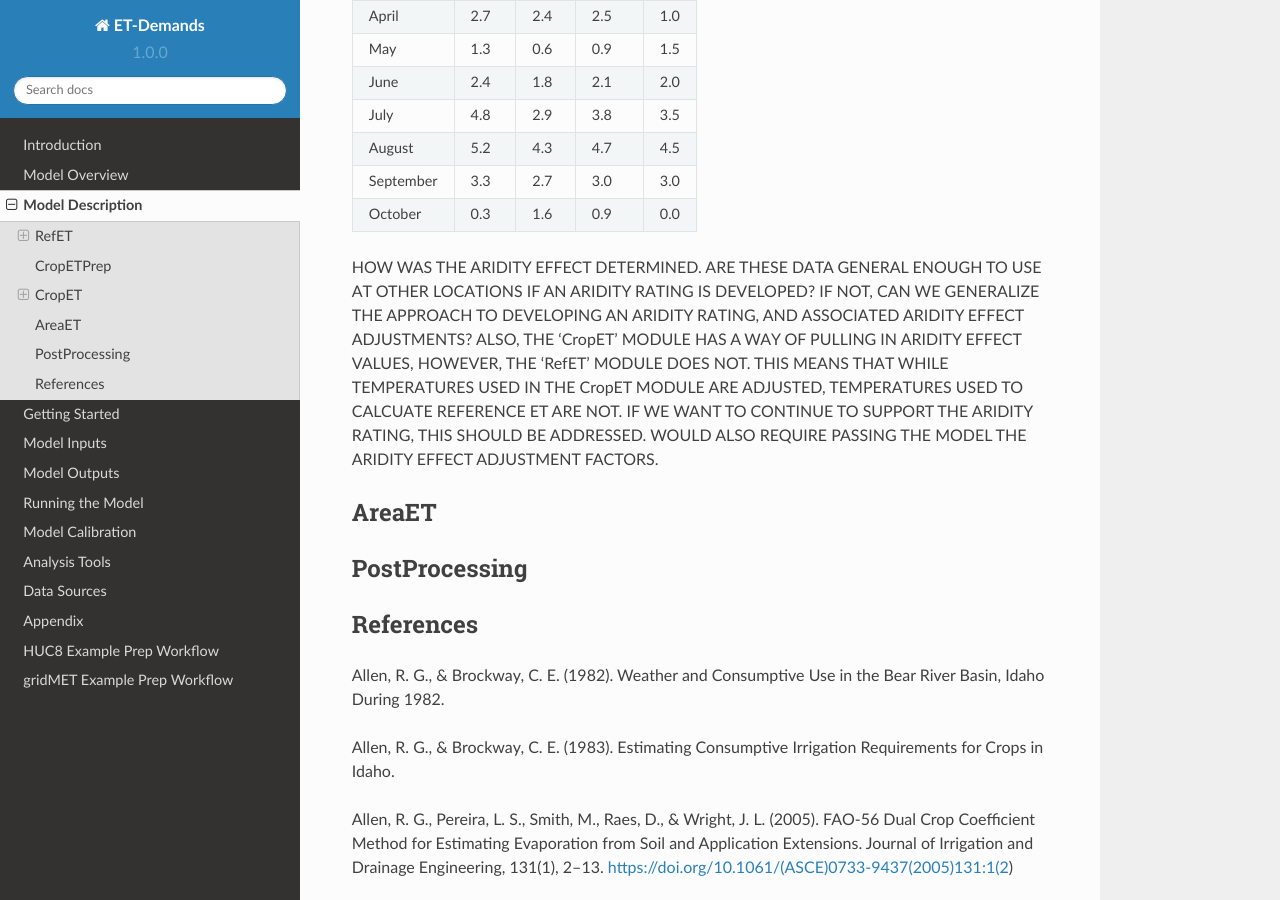
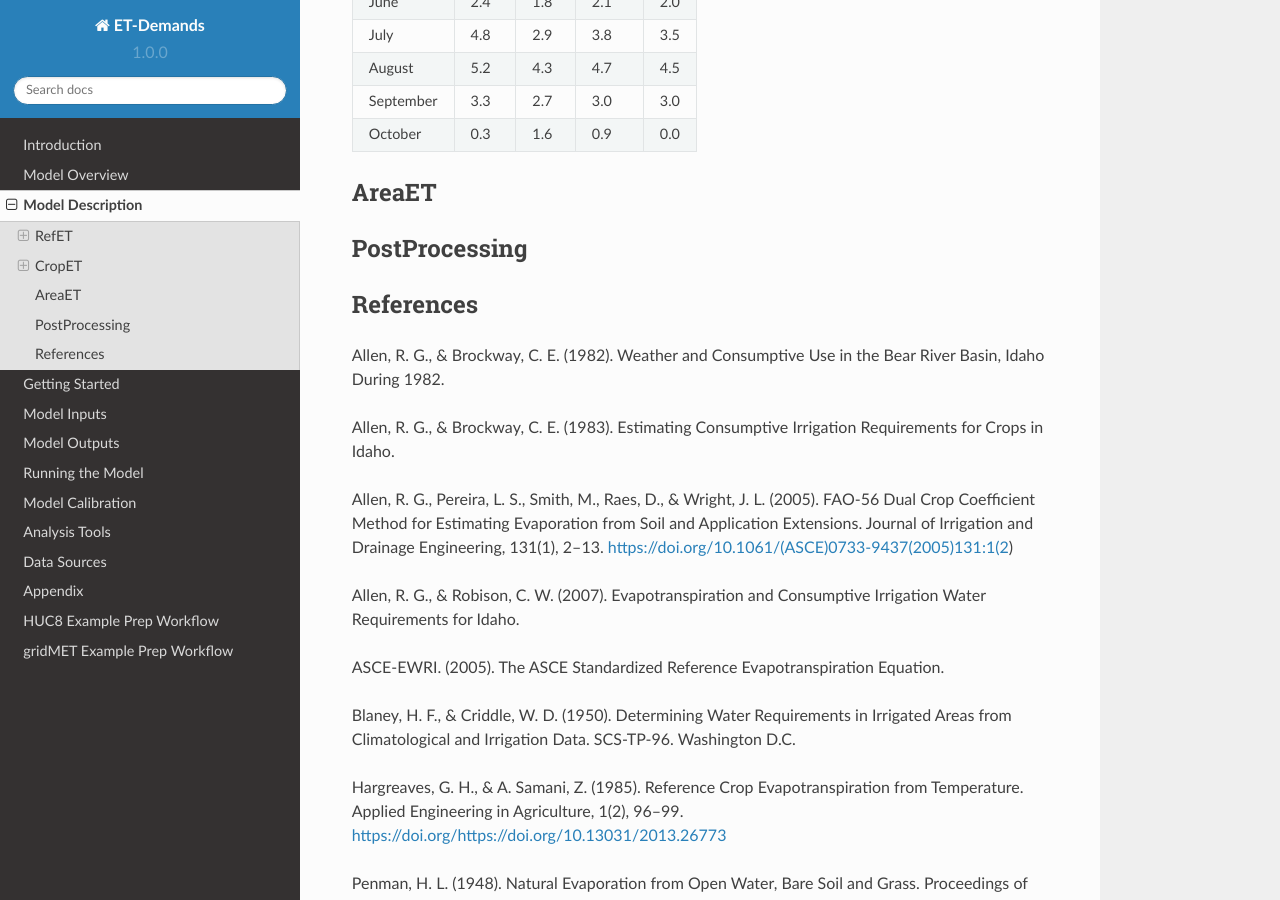
Before and after one commit to DOI-BOR/et-demands, a Sphinx documentation site: the page built from docs/model_description.rst, in a window 1280 px wide and 900 px high, scrolled down 18943 px. Built offline with Sphinx 7.4.7 and the Read the Docs theme 2.0.0, drawn with Linux system fonts in a browser that asks for light colours; some of the changed text lies outside the part shown.

Commit message:
model description .rst formatting and clean-up
-correct hyperlink
-removed prep section
-removed comments on aridity rating (additional description to be added later)

```diff
--- a/docs/model_description.rst
+++ b/docs/model_description.rst
@@ -909,20 +909,17 @@
 Priestley-Taylor
 """"""""""""""""
 
-`(Priestley and Taylor, 1972) <https://doi.org/10.1175/1520-0493(1972)100//<0081:OTAOSH//>2.3.CO;2>`_ .
+`(Priestley and Taylor, 1972) <https://journals.ametsoc.org/mwr/article/100/2/81/60530>`_ .
 
 Blaney-Criddle
 """"""""""""""
-[THIS CURRENTLY ISN'T SUPPORTED]
+[CURRENTLY NOT SUPPORTED]
 
 `(Blaney and Criddle, 1950) <https://archive.org/details/determiningwater96blan>`_.
 
 .. _model-description-cropet:
 
 .. _model-description-cropet:
-
-CropETPrep
-----------
 
 CropET
 ------
@@ -998,14 +995,6 @@
 | October     | 0.3           | 1.6           | 0.9           | 0.0         |
 +-------------+---------------+---------------+---------------+-------------+
 
-HOW WAS THE ARIDITY EFFECT DETERMINED. ARE THESE DATA GENERAL ENOUGH TO USE
-AT OTHER LOCATIONS IF AN ARIDITY RATING IS DEVELOPED? IF NOT, CAN WE GENERALIZE
-THE APPROACH TO DEVELOPING AN ARIDITY RATING, AND ASSOCIATED ARIDITY EFFECT ADJUSTMENTS?
-ALSO, THE 'CropET' MODULE HAS A WAY OF PULLING IN ARIDITY EFFECT VALUES, HOWEVER,
-THE 'RefET' MODULE DOES NOT. THIS MEANS THAT WHILE TEMPERATURES USED IN THE
-CropET MODULE ARE ADJUSTED, TEMPERATURES USED TO CALCUATE REFERENCE ET ARE NOT.
-IF WE WANT TO CONTINUE TO SUPPORT THE ARIDITY RATING, THIS SHOULD BE ADDRESSED.
-WOULD ALSO REQUIRE PASSING THE MODEL THE ARIDITY EFFECT ADJUSTMENT FACTORS.
 
 AreaET
 ------
```
